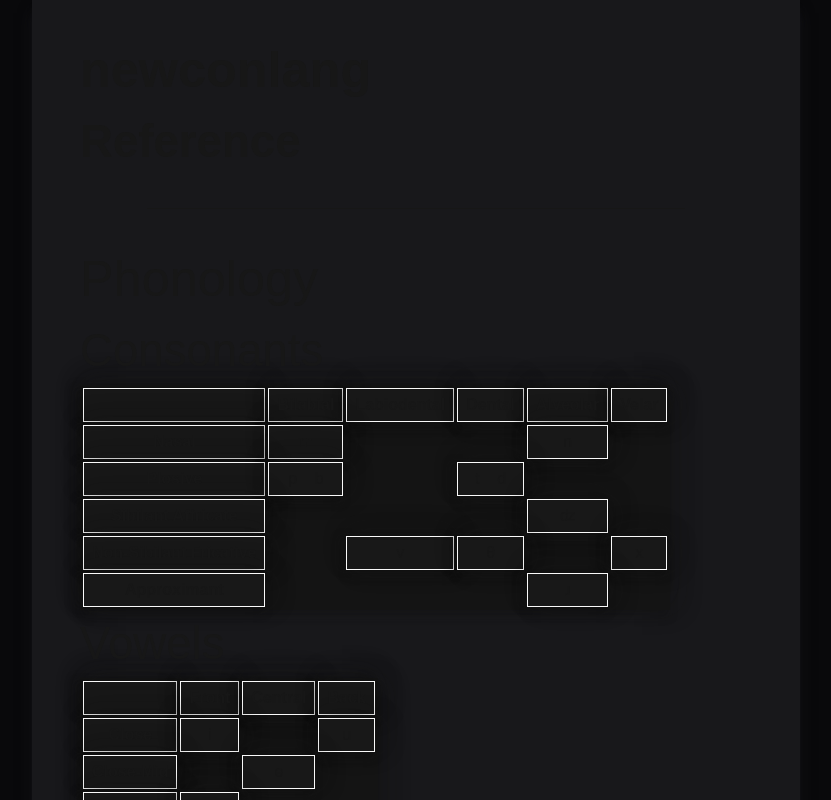
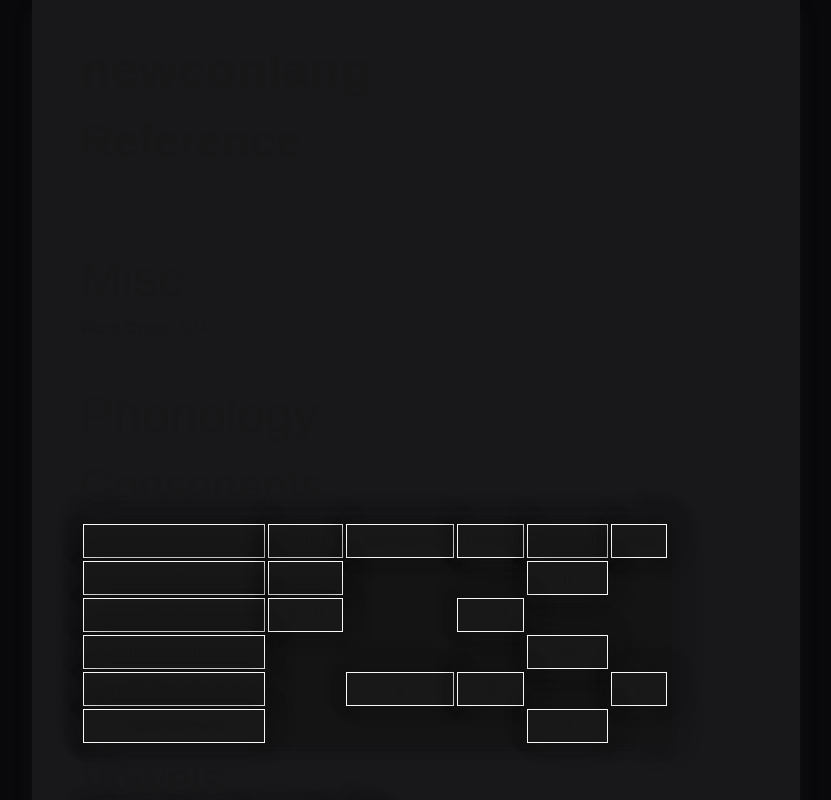
Before and after one commit to 5Stygian/5Stygian, a Next.js app: page /papers/conlangs/newconlang/reference in a window 1280 px wide. Shown: the top 800 px of the page, without its empty margins (224-1055 px from the left). Built offline with nearby package versions, Linux system fonts and the light colour scheme.

Commit message:
add something

```diff
--- a/src/app/papers/conlangs/newconlang/reference/page.tsx
+++ b/src/app/papers/conlangs/newconlang/reference/page.tsx
@@ -3,6 +3,10 @@ import * as c from '@/app/components/index';
 export default function NewconlangReference() {
   return (
     <c.Content domHeader="newconlang" subHeader="Reference">
+      <h1 id="misc">Misc</h1>
+      <p>
+        <strong>Word Order: </strong>S-V-O <br />
+      </p>
       <h1 id="phonology">Phonology</h1>
       <h2 id="phonology-consonants">Consonants</h2>
       <table className="tableNormal">
--- a/src/app/styles/globals.css
+++ b/src/app/styles/globals.css
@@ -108,3 +108,7 @@ a:visited {
 a:active {
   filter: brightness(1000000%);
 }
+
+p {
+  margin-bottom: 36px;
+}
```
